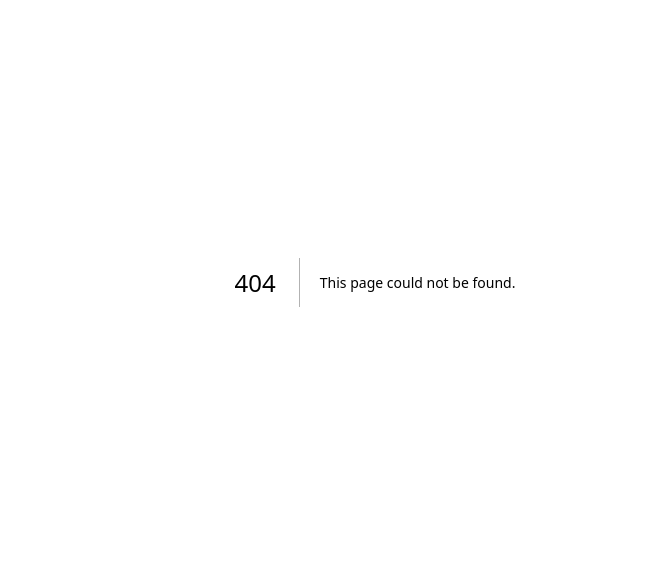
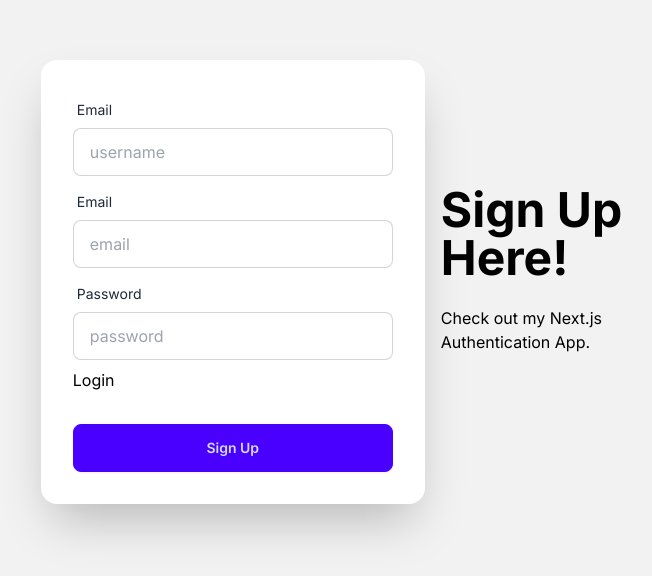
Before and after one commit to Rusteee16/Daisy-Auth, a Next.js app: page /signup in a window 1280 px wide. Before the commit this address had no page. Shown: the part 118-694 px from the top of the page, without its empty margins (265-917 px from the left). Built offline with nearby package versions, Linux system fonts and the light colour scheme.

Commit message:
Initial commit. Login and Signup Design done along with db connection

```diff
--- /dev/null
+++ b/src/app/login/page.tsx
@@ -0,0 +1,58 @@
+"use client";
+
+import Link from 'next/link';
+import React from 'react'
+
+const LoginPage = () => {
+
+  const [user, setUser] = React.useState({
+    username: "",
+    email: "",
+    password: ""
+  })
+
+  return (
+    <div className="hero min-h-screen bg-base-200">
+      <div className="hero-content flex-col lg:flex-row-reverse">
+        <div className="text-center lg:text-left">
+          <h1 className="text-5xl font-bold">Login now!</h1>
+          <p className="py-6">Check out my Next.js Authentication App.</p>
+        </div>
+        <div className="card shrink-0 w-full max-w-sm shadow-2xl bg-base-100">
+          <form className="card-body">
+            <div className="form-control">
+              <label className="label">
+                <span className="label-text">Email</span>
+              </label>
+              <input
+                type="email"
+                value={user.email}
+                onChange={(e) => setUser({...user, email: e.target.value})}
+                placeholder="email"
+                className="input input-bordered"
+                required />
+            </div>
+            <div className="form-control">
+              <label className="label">
+                <span className="label-text">Password</span>
+              </label>
+              <input
+                type="password"
+                value={user.email}
+                onChange={(e) => setUser({...user, password: e.target.value})}
+                placeholder="password"
+                className="input input-bordered"
+                required />
+            </div>
+            <Link href="/signup">SignUp</Link>
+            <div className="form-control mt-6">
+              <button className="btn btn-primary">Login</button>
+            </div>
+          </form>
+        </div>
+      </div>
+    </div>
+  )
+}
+
+export default LoginPage
--- /dev/null
+++ b/src/app/profile/[id]/page.tsx
@@ -0,0 +1,17 @@
+import React from 'react'
+
+const UserProfile = ({params}: any) => {
+  return (
+    <div className="hero min-h-screen bg-base-200">
+        <div className="hero-content text-center">
+            <div className="max-w-md">
+            <h1 className="text-5xl font-bold">Hello there</h1>
+            <p className="font-bold text-8xl">{params.id}.</p>
+            <button className="btn btn-primary">Get Started</button>
+            </div>
+        </div>
+        </div>
+  )
+}
+
+export default UserProfile
--- /dev/null
+++ b/src/app/profile/page.tsx
@@ -0,0 +1,9 @@
+import React from 'react'
+
+const Profile = () => {
+  return (
+    <div>Profile</div>
+  )
+}
+
+export default Profile
--- /dev/null
+++ b/src/app/signup/page.tsx
@@ -0,0 +1,69 @@
+"use client"
+
+import Link from 'next/link'
+import React from 'react'
+
+const SignUpPage = () => {
+  const [user, setUser] = React.useState({
+    username: "",
+    email: "",
+    password: ""
+  })
+
+  return (
+    <div className="hero min-h-screen bg-base-200">
+      <div className="hero-content flex-col lg:flex-row-reverse">
+        <div className="text-center lg:text-left">
+          <h1 className="text-5xl font-bold">Sign Up Here!</h1>
+          <p className="py-6">Check out my Next.js Authentication App.</p>
+        </div>
+        <div className="card shrink-0 w-full max-w-sm shadow-2xl bg-base-100">
+          <form className="card-body">
+          <div className="form-control">
+              <label className="label">
+                <span className="label-text">Email</span>
+              </label>
+              <input
+                type="username"
+                value={user.username}
+                onChange={(e) => setUser({...user, username: e.target.value})}
+                placeholder="username"
+                className="input input-bordered"
+                required />
+            </div>
+            <div className="form-control">
+              <label className="label">
+                <span className="label-text">Email</span>
+              </label>
+              <input
+                type="email"
+                value={user.email}
+                onChange={(e) => setUser({...user, email: e.target.value})}
+                placeholder="email"
+                className="input input-bordered"
+                required />
+            </div>
+            <div className="form-control">
+              <label className="label">
+                <span className="label-text">Password</span>
+              </label>
+              <input
+                type="password"
+                value={user.email}
+                onChange={(e) => setUser({...user, password: e.target.value})}
+                placeholder="password"
+                className="input input-bordered"
+                required />
+            </div>
+            <Link href="/login">Login</Link>
+            <div className="form-control mt-6">
+              <button className="btn btn-primary">Sign Up</button>
+            </div>
+          </form>
+        </div>
+      </div>
+    </div>
+  )
+}
+
+export default SignUpPage
--- a/tailwind.config.ts
+++ b/tailwind.config.ts
@@ -15,6 +15,6 @@ const config: Config = {
       },
     },
   },
-  plugins: [],
+  plugins: [require("daisyui")],
 }
 export default config
```
Also changed, not shown: package.json (+11 -4 lines), src/dbConfig/dbconfig.ts (added, +22 -0 lines), src/models/UserData.ts (added), 1 other file (tests, documents, lock files or other folders).
